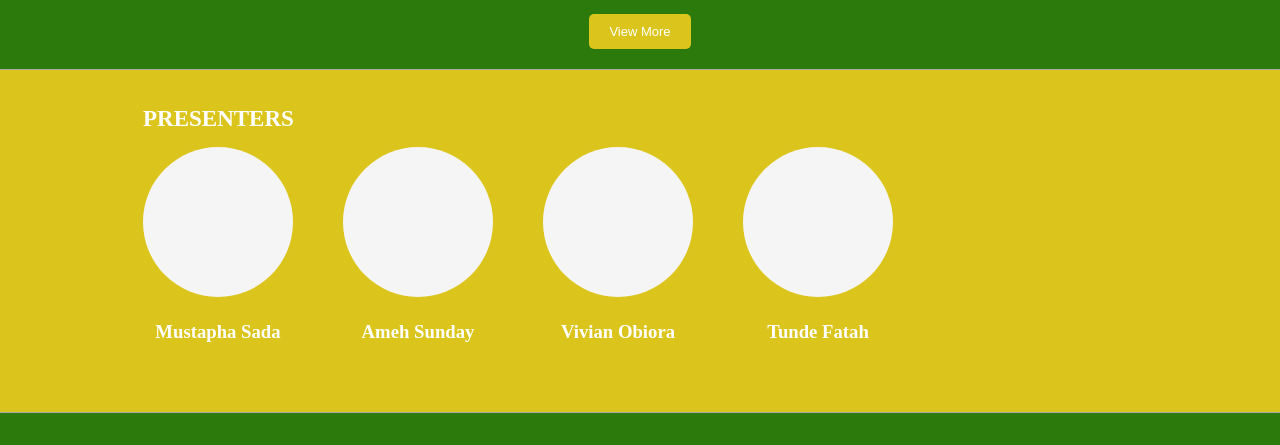
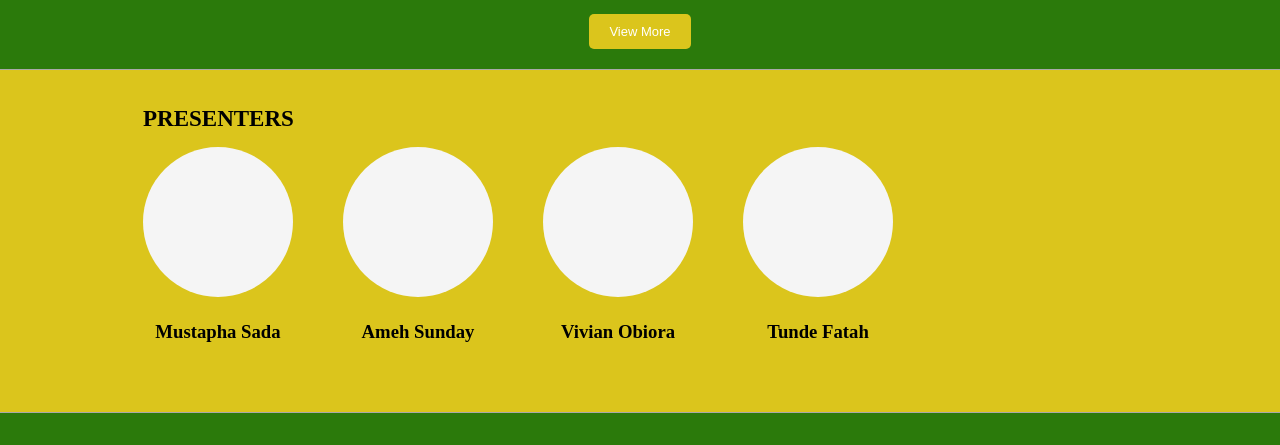
Before and after one commit to Eleojo001/himma_fm, a React (Create React App) app: page / in a window 1280 px wide. Shown: the part 507-952 px from the top of the page. Built offline with nearby package versions, Linux system fonts and the light colour scheme; a web font is replaced by a local one.

Commit message:
black font presenter

```diff
--- a/src/App.css
+++ b/src/App.css
@@ -465,6 +465,7 @@
   padding: 20px 143px;
   border-bottom: 1px solid darkgray;
   background-color: var(--yellow-bg-color);
+  color: black;
 }
 .presenterProfiles{
   padding: 0;
--- a/src/Home/Presenters.js
+++ b/src/Home/Presenters.js
@@ -54,7 +54,7 @@ function Presenters() {
                   <div className='presenterCardImg'>
                     {/* <img src={item.image} alt='' /> */}
                   </div>
-                  <li className='texts'>
+                  <li className=''>
                     <h3>{item.name}</h3>
                   </li>
                 </div>
```
